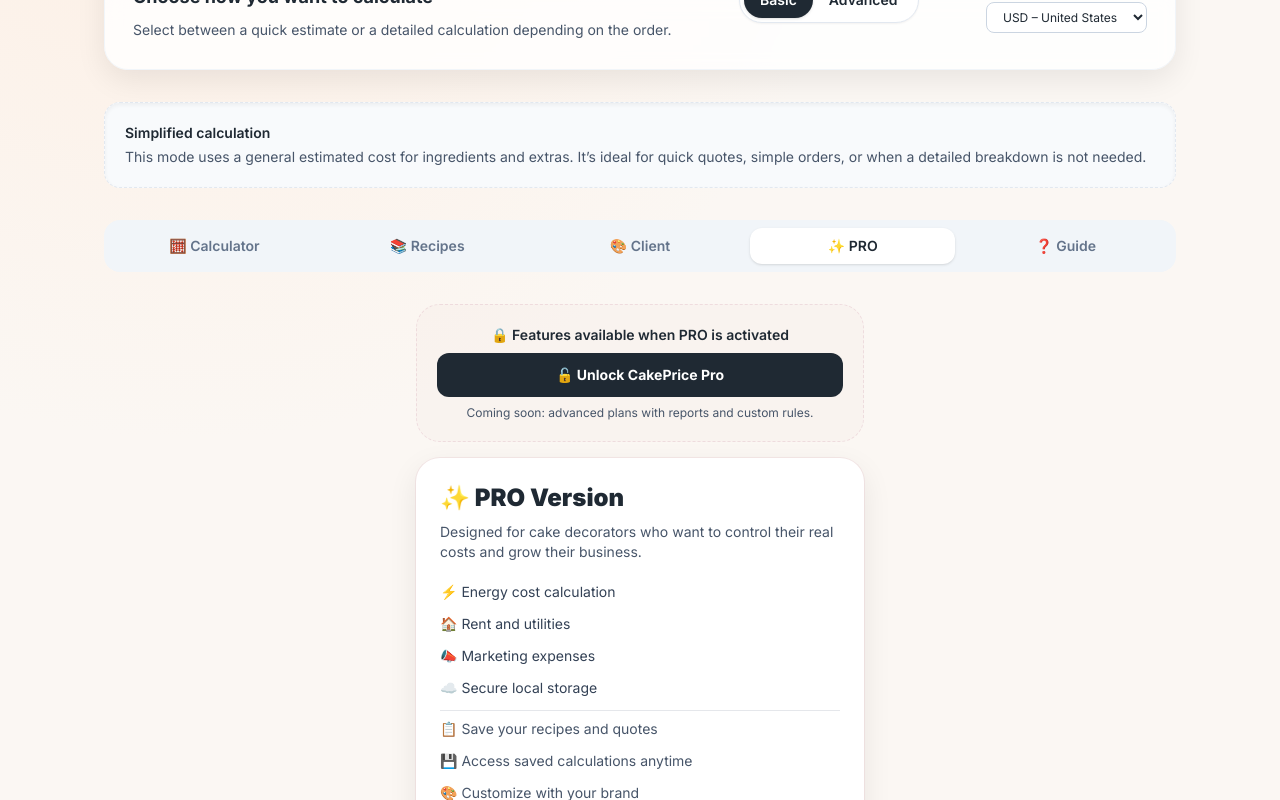
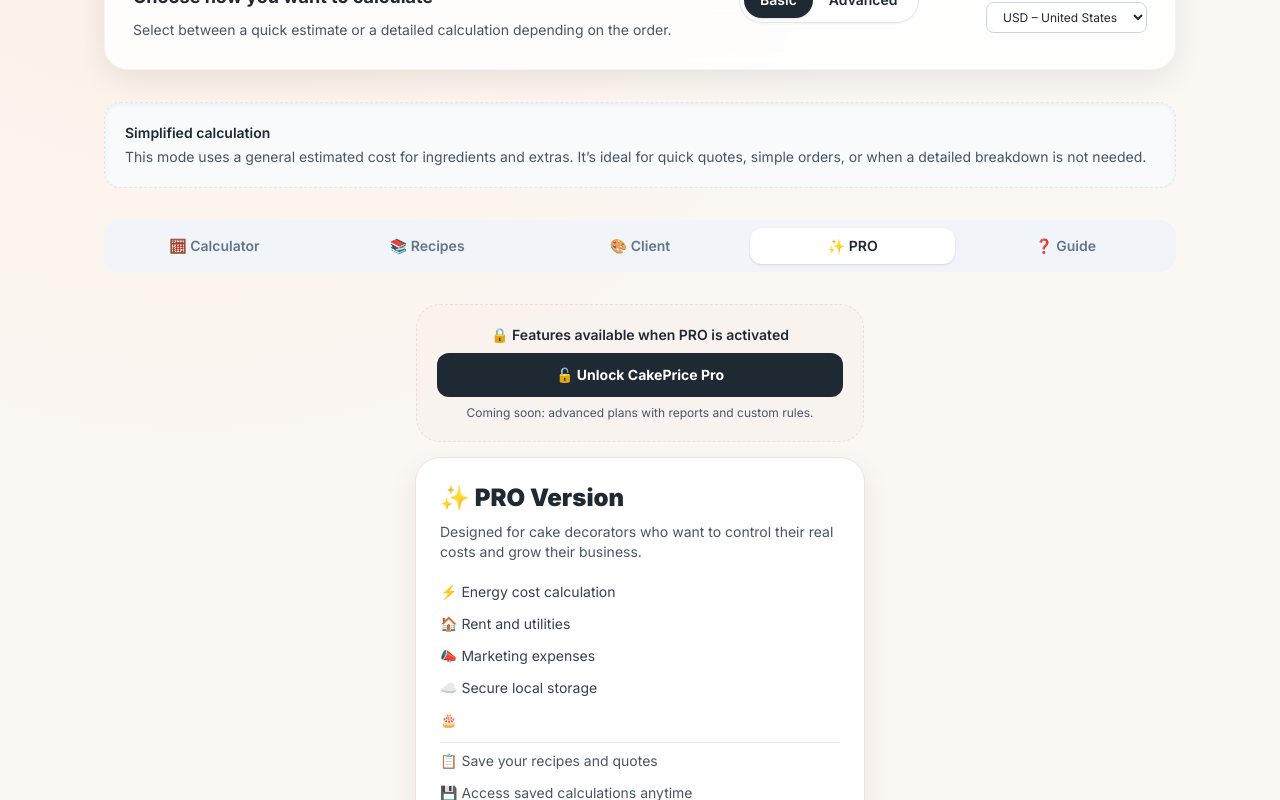
Before and after one commit to vcrs86/cake-pricing-app, a Next.js app: page / in a window 1280 px wide. Both pictures are taken after a click on the element 457 px from the left and 1031 px from the top of the page. Shown: the part 631-1431 px from the top of the page. Built offline with nearby package versions, Linux system fonts and the light colour scheme.

Commit message:
Agregando lo que falta para pro

```diff
--- a/src/app/page.tsx
+++ b/src/app/page.tsx
@@ -1539,6 +1539,8 @@ const handleOpenPdfQuote = () => {
                 <li>🏠 {copy.pro.intro.features.rent}</li>
                 <li>📣 {copy.pro.intro.features.marketing}</li>
                 <li>☁️ {copy.pro.intro.features.cloud}</li>
+                <li>🎂 {copy.pro.intro.features.tiered}</li>
+
 
                 <li className="pt-2 border-t text-slate-600">
                   📋 {copy.pro.intro.extras.saveRecipes}
```
